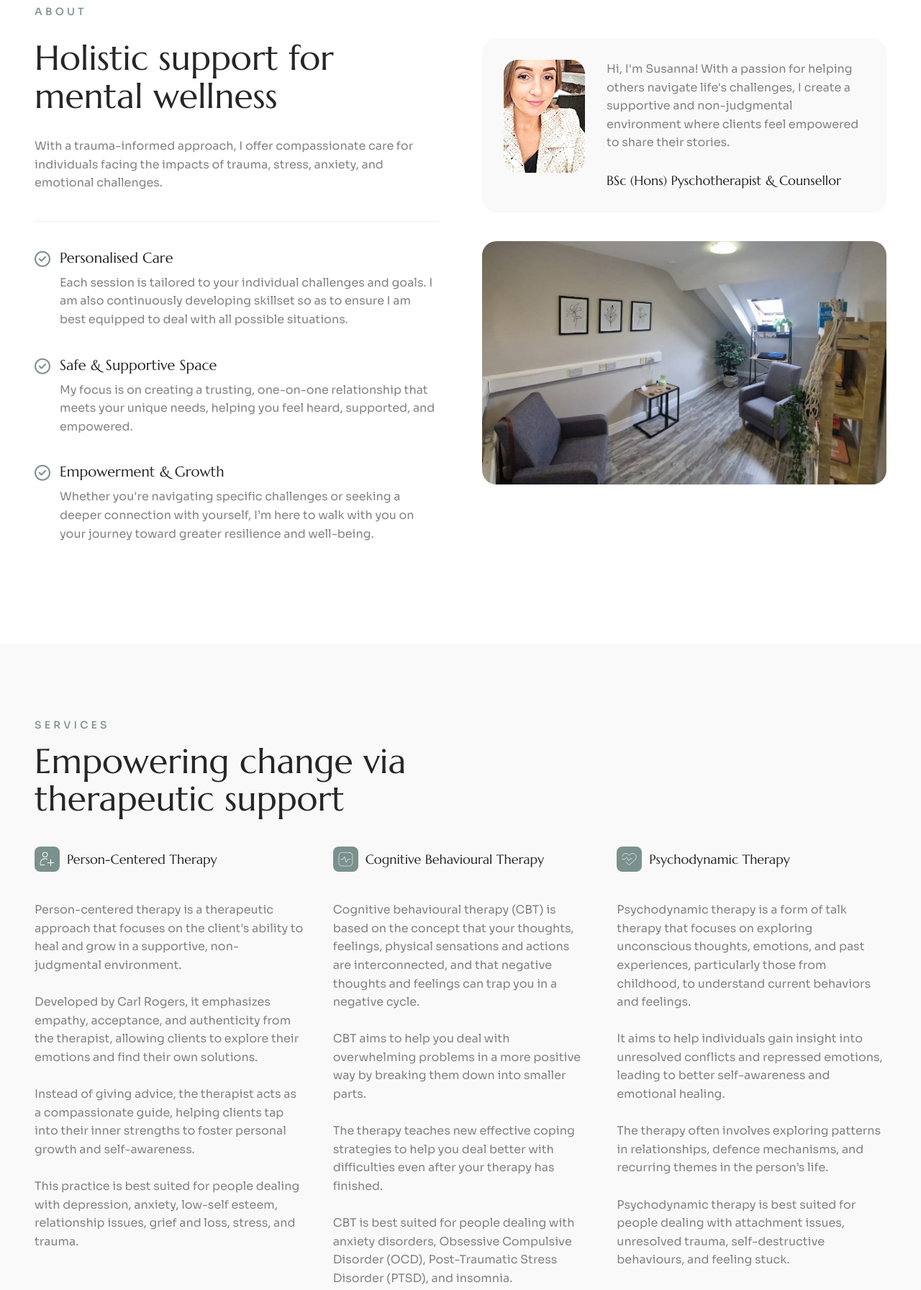
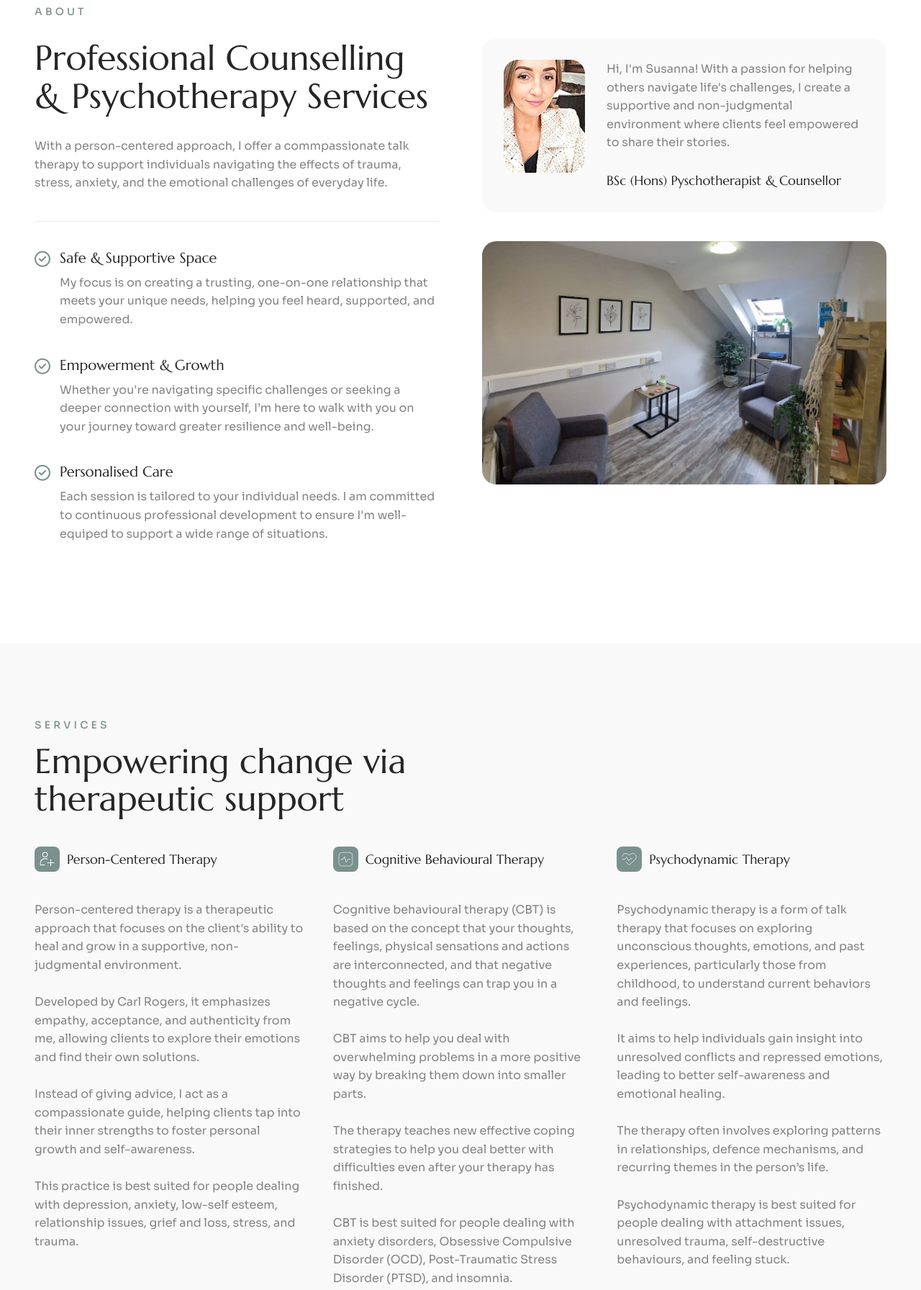
Before and after one commit to Ryael/susanna_kiely_therapy, a plain HTML site: page index.html in a window 1280 px wide. Shown: the part 897-2689 px from the top of the page at 72% size. Drawn offline with nearby package versions, Linux system fonts and the light colour scheme.

Commit message:
Add client requested changes to text and headings.
- Add signature to the footer.

```diff
--- a/assets/css/style.css
+++ b/assets/css/style.css
@@ -894,7 +894,12 @@ footer p {
   letter-spacing: 0.5px;
 }
 
-footer img {
+footer img:first-child {
+  height: 110px;
+  margin-bottom: 20px;
+}
+
+footer img:last-child {
   height: 50px;
   margin-bottom: 20px;
 }
--- a/index.html
+++ b/index.html
@@ -177,23 +177,13 @@
                 About
               </p>
               <h2 class="section-title">
-                Holistic support for mental wellness
+                Professional Counselling & Psychotherapy Services
               </h2>
               <p class="section-description">
-                With a trauma-informed approach, I offer compassionate care for individuals facing the impacts of trauma, stress, anxiety, and emotional challenges.
+                With a person-centered approach, I offer a commpassionate talk therapy to support individuals navigating the effects of trauma, stress, anxiety, and the emotional challenges of everyday life.
               </p>
             </div>
             <div id="about-list">
-              <div class="about-list-item">
-                <div class="about-item-content">
-                  <h3>
-                    Personalised Care
-                  </h3>
-                  <p>
-                    Each session is tailored to your individual challenges and goals. I am also continuously developing skillset so as to ensure I am best equipped to deal with all possible situations.
-                  </p>
-                </div>
-              </div>
               <div class="about-list-item">
                 <div class="about-item-content">
                   <h3>
@@ -211,6 +201,16 @@
                   </h3>
                   <p>
                     Whether you're navigating specific challenges or seeking a deeper connection with yourself, I’m here to walk with you on your journey toward greater resilience and well-being.
+                  </p>
+                </div>
+              </div>
+              <div class="about-list-item">
+                <div class="about-item-content">
+                  <h3>
+                    Personalised Care
+                  </h3>
+                  <p>
+                    Each session is tailored to your individual needs. I am committed to continuous professional development to ensure I'm well-equiped to support a wide range of situations.
                   </p>
                 </div>
               </div>
@@ -269,10 +269,10 @@
               Person-centered therapy is a therapeutic approach that focuses on the client's ability to heal and grow in a supportive, non-judgmental environment.
             </p>
             <p>
-              Developed by Carl Rogers, it emphasizes empathy, acceptance, and authenticity from the therapist, allowing clients to explore their emotions and find their own solutions.
+              Developed by Carl Rogers, it emphasizes empathy, acceptance, and authenticity from me, allowing clients to explore their emotions and find their own solutions.
             </p>
             <p>
-              Instead of giving advice, the therapist acts as a compassionate guide, helping clients tap into their inner strengths to foster personal growth and self-awareness.
+              Instead of giving advice, I act as a compassionate guide, helping clients tap into their inner strengths to foster personal growth and self-awareness.
             </p>
             <p>
               This practice is best suited for people dealing with depression, anxiety, low-self esteem, relationship issues, grief and loss, stress, and trauma.
@@ -340,7 +340,7 @@
                 Connect with me
               </h3>
               <p class="section-description">
-                I'm here to support your journey to better health and well-being. Feel free to reach out today to ask any questions you may have or to schedule a consultation.
+                Feel free to reach out today to ask any questions you may have or to schedule a consultation.
               </p>
             </div>
             <div id="contact-info" class="flex-center">
@@ -438,6 +438,7 @@
     <!-- Footer -->
     <footer class="flex-center">
       <div class="container flex-center">
+        <img src="assets/img/content/sk_signature.png">
         <a href="https://www.iacp.ie/" title="IACP" rel="noopener" aria-label="Visit the ICAP website (opens in a new tab)" target="_blank">
           <img src="assets/img/logo/iacp_logo.png">
         </a>
```
Also changed, not shown: assets/img/content/sk_signature.png (added).
